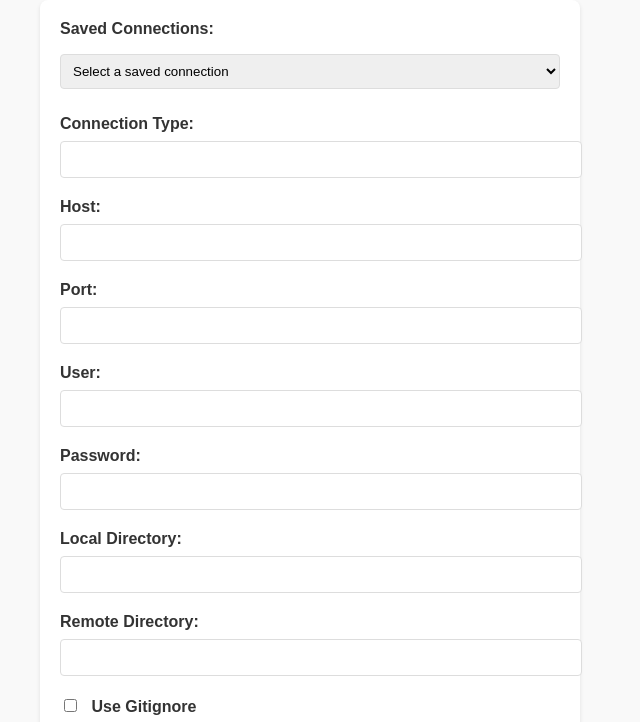
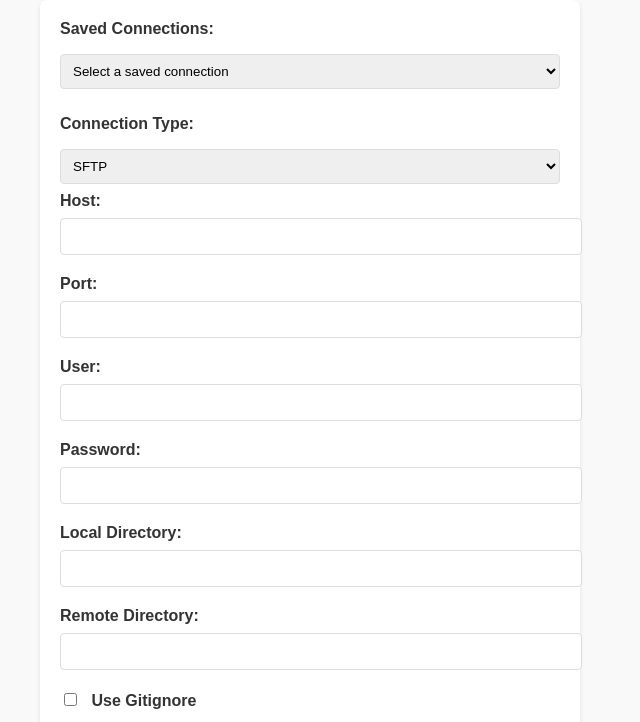
Before and after one commit to salemchihaoui/Sync-Bridge, a website: page public/index.html in a window 1280 px wide. Shown: the part 78-800 px from the top of the page, without its empty margins (330-970 px from the left). Drawn offline with Linux system fonts and the light colour scheme; no server answers.

Commit message:
feat: update ui

```diff
--- a/public/index.html
+++ b/public/index.html
@@ -15,7 +15,11 @@
       ><br /><br />
 
       <label for="connectionType">Connection Type:</label>
-      <input type="text" id="connectionType" name="CONNECTION_TYPE" /><br />
+      <select id="connectionType" name="CONNECTION_TYPE">
+        <option value="sftp">SFTP</option>
+        <option value="scp">SCP</option>
+        <option value="ftp">FTP</option></select
+      ><br />
 
       <label for="host">Host:</label>
       <input type="text" id="host" name="HOST" /><br />
```
